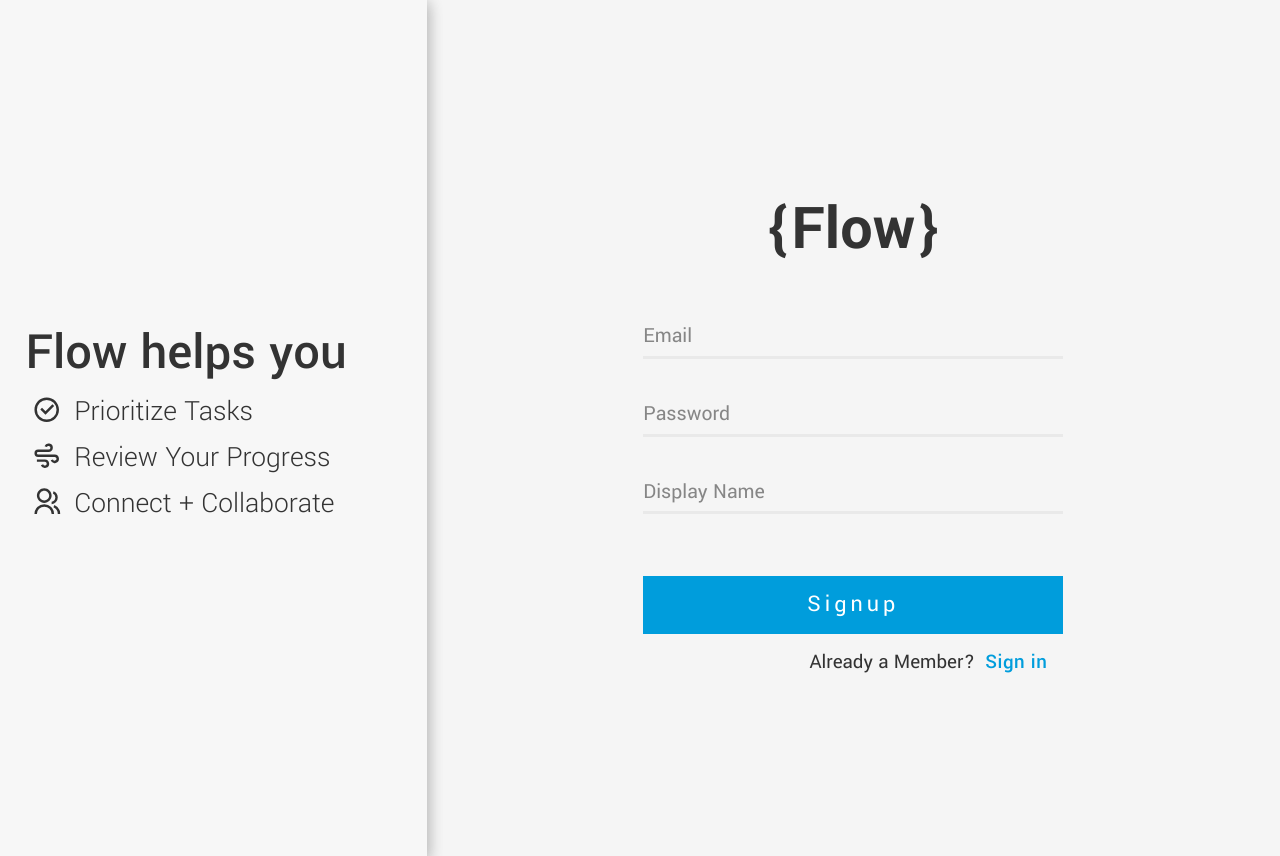
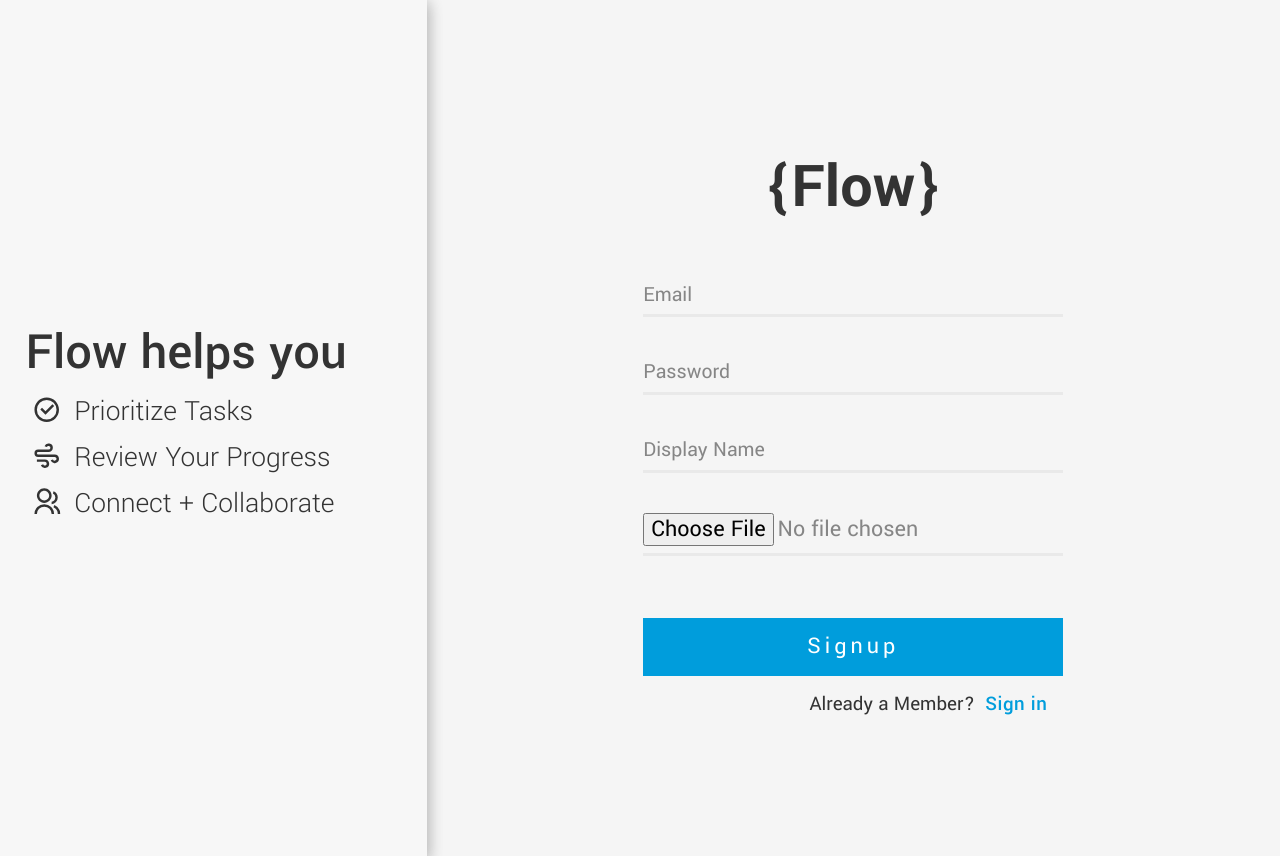
Before and after one commit to lisawagner/flow-app, a React (Create React App) app: page / in a window 1280 px wide. Both pictures are taken after a click on the element "Sign up". Built offline with nearby package versions, Linux system fonts and the light colour scheme; no server answers.

Commit message:
feat(avatar): add user avatar upload on signup

```diff
--- a/src/components/Signup/Signup.js
+++ b/src/components/Signup/Signup.js
@@ -1,21 +1,48 @@
 import { useState } from 'react'
-// import { useSignup } from '../../hooks/useSignup'
+import { useSignup } from '../../hooks/useSignup'
 
 // styles
 import styles from './Signup.module.css'
 
 // TODO: Refactor login/signup - too much code overlap
+// TODO: Consider moving setAvatar to Profile; have default avatar to start
 
 const Signup = ({ isUser, setIsUser }) => {
   const [email, setEmail] = useState('')
   const [password, setPassword] = useState('')
   const [displayName, setDisplayName] = useState('')
-  // const { signup, isPending, error} = useSignup()
+  const { signup, isPending, error} = useSignup()
+
+  const [avatar, setAvatar] = useState(null)
+  const [avatarError, setAvatarError] = useState(null)
 
   const handleSubmit = (e) => {
     e.preventDefault()
-    console.log(email, password, displayName)
-    // signup(email, password, displayName)
+    console.log(email, password, displayName, avatar)
+    signup(email, password, displayName, avatar)
+  }
+
+  const handleAvatar = (e) => {
+    setAvatar(null)
+    let selected = e.target.files[0]
+    console.log(selected);
+
+    if (!selected) {
+      setAvatarError('* Please select a file')
+      return
+    }
+    if (!selected.type.includes('image')) {
+      setAvatarError('* Selected file must be an image file')
+      return
+    }
+    if (selected.size > 100000) {
+      setAvatarError('* Image size must be less then 100Kb')
+      return
+    }
+
+    setAvatarError(null)
+    setAvatar(selected)
+    console.log('Avatar updated!');
   }
 
   return (
@@ -23,7 +50,7 @@ const Signup = ({ isUser, setIsUser }) => {
       <div className={styles.signupContent}>
         <form onSubmit={handleSubmit}>
 
-          <label for="email" className={styles.formLabel}>
+          <label htmlFor="email" className={styles.formLabel}>
             <input
               id="email"
               // type="email"
@@ -36,7 +63,7 @@ const Signup = ({ isUser, setIsUser }) => {
             />
             <span>Email</span>
           </label>
-          <label for="password" className={styles.formLabel}>
+          <label htmlFor="password" className={styles.formLabel}>
             <input
               id="password"
               type="password"
@@ -48,7 +75,7 @@ const Signup = ({ isUser, setIsUser }) => {
             />
             <span>Password</span>
           </label>
-          <label for="displayName" className={styles.formLabel}>
+          <label htmlFor="displayName" className={styles.formLabel}>
             <input
               id="text"
               type="text"
@@ -60,10 +87,22 @@ const Signup = ({ isUser, setIsUser }) => {
             />
             <span>Display Name</span>
           </label>
-          <button>Signup</button>
-          {/* {!isPending && <button>Signup</button>}
+          <label htmlFor="avatar" className={styles.formLabel}>
+            <input
+              id="file"
+              type="file"
+              name="file"
+              onChange={handleAvatar}
+              autoComplete='off'
+              required
+            />
+            <span>Avatar</span>
+            {avatarError && <div className={styles.errorMsg}>{avatarError}</div>}
+          </label>
+          {/* <button>Signup</button> */}
+          {!isPending && <button>Signup</button>}
           {isPending && <button disabled>loading</button>}
-          {error && <p className={styles.errorMsg}>{error}</p>} */}
+          {error && <p className={styles.errorMsg}>{error}</p>}
 
         </form>
 
--- a/src/firebase/config.js
+++ b/src/firebase/config.js
@@ -4,6 +4,7 @@ import { initializeApp } from "firebase/app";
 // Add SDKs for Firebase products that you want to use
 import { getFirestore } from 'firebase/firestore'
 import { getAuth } from 'firebase/auth'
+import { getStorage } from "firebase/storage";
 
 const firebaseConfig = {
   apiKey: process.env.REACT_APP_FIREBASE_API_KEY,
@@ -21,5 +22,6 @@ const app = initializeApp(firebaseConfig);
 // Initialize Services Modules
 const db = getFirestore(app)
 const auth = getAuth(app)
+const storage = getStorage(app)
 
-export { db, auth }
+export { db, auth, storage }
--- a/src/hooks/useSignup.js
+++ b/src/hooks/useSignup.js
@@ -1,16 +1,16 @@
 import { useState } from 'react'
-import { auth } from '../firebase/config'
+import { auth, storage, db } from '../firebase/config'
 import { createUserWithEmailAndPassword, updateProfile } from 'firebase/auth'
+import { ref, getDownloadURL, uploadBytes } from 'firebase/storage'
+import { doc, setDoc } from 'firebase/firestore'
 import { useAuthContext } from './useAuthContext'
-import { useFirestore } from './useFirestore'
 
 export const useSignup = () => {
   const [error, setError] = useState(null)
   const [isPending, setIsPending] = useState(false)
   const { dispatch } = useAuthContext()
-  const { addDocument } = useFirestore('budgets')
 
-  const signup = async ( email, password, displayName) => {
+  const signup = async ( email, password, displayName, avatar) => {
     setError(null)
     setIsPending(true)
 
@@ -28,17 +28,30 @@ export const useSignup = () => {
         throw new Error('Could not complete signup. Please check your credentials and try again')
       }
 
-      // add display name to user after successful registration
-      // await res.user.updateProfile({ displayName })
+      // add user avatar folder to storage with uid key and filename
+      const uploadRef = ref(storage, `avatars/${res.user.uid}/${avatar.name}`)
+
+      // upload the image
+      const uploadImg = await uploadBytes(uploadRef, avatar)
+      const imgURL = await getDownloadURL(uploadRef, uploadImg)
+
+      // add displayName and avatar to user after successful registration
       await updateProfile(res.user, {
-        displayName
+        displayName,
+        // photoURL: avatarURL
+        photoURL: imgURL
       })
       console.log('User profile updated for: ' + displayName);
-      // create initial budget action
-      addDocument({
-        uid: res.user.uid,
-        totalAmount: '0.00'
+
+      // create firestore users collection if it doesn't already exist
+      // add user document to users collection
+      await setDoc(doc(db, "users", res.user.uid), {
+        online: true,
+        displayName,
+        // photoURL: avatarURL
+        photoURL: imgURL
       })
+      console.log('User document added to users collection');
 
       // dispatch login action
       dispatch({ type: 'LOGIN', payload: res.user })
```
